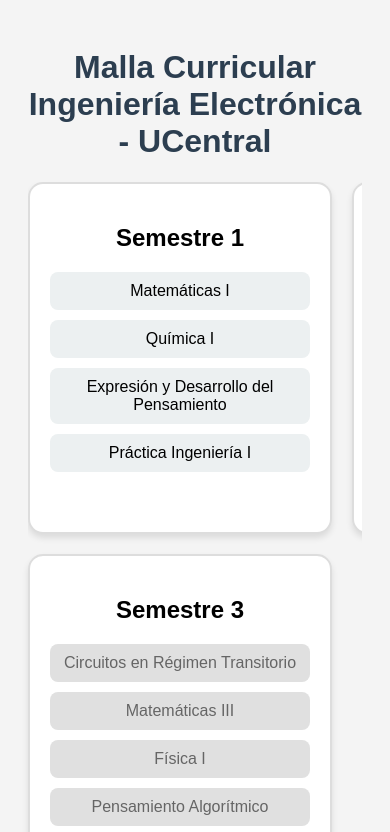
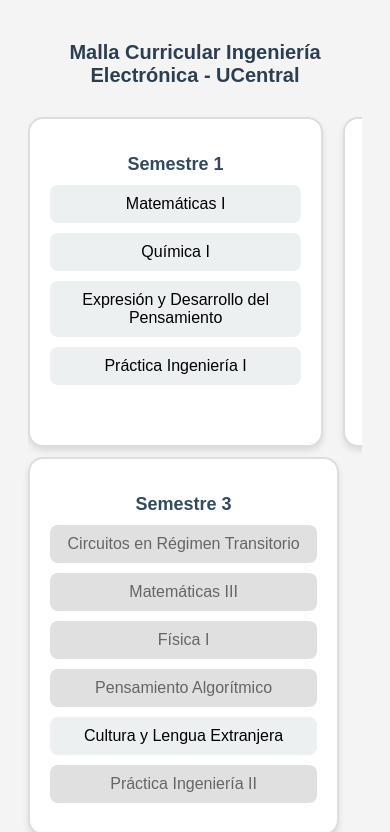
Before and after one commit to LauraRodriguez198/malla-electronica, a plain HTML site: page index.html in a window 390 px wide. Shown: the top 832 px of the page. Drawn offline with Linux system fonts and the light colour scheme.

Commit message:
Diseño actualizado: scroll horizontal y vista responsiva

```diff
--- a/style.css
+++ b/style.css
@@ -3,60 +3,89 @@
   background-color: #f4f4f4;
   padding: 20px;
   text-align: center;
+  max-width: 100%;
+  overflow-x: hidden;
 }
 
 h1 {
   color: #2c3e50;
+  margin-bottom: 20px;
+  font-size: 24px;
 }
 
+/* Scroll horizontal de semestres */
 .grid {
   display: flex;
   flex-wrap: nowrap;
   gap: 20px;
   overflow-x: auto;
-  padding-bottom: 20px;
+  padding: 10px;
   scroll-snap-type: x mandatory;
 }
 .grid::-webkit-scrollbar {
-  height: 10px;
+  height: 8px;
 }
 .grid::-webkit-scrollbar-thumb {
   background-color: #bbb;
   border-radius: 5px;
 }
 
+/* Cada semestre como tarjeta */
 .semester {
   flex: 0 0 auto;
   scroll-snap-align: start;
-}
-.semester {
   background-color: white;
   border: 2px solid #ddd;
   border-radius: 15px;
   padding: 20px;
   width: 260px;
+  min-width: 260px;
   box-shadow: 0 4px 6px rgba(0, 0, 0, 0.1);
 }
 
+.semester h2 {
+  font-size: 18px;
+  color: #34495e;
+  margin-bottom: 10px;
+}
+
+/* Materias */
 .subject {
   background-color: #ecf0f1;
   margin: 10px 0;
   padding: 10px;
   border-radius: 8px;
   cursor: pointer;
+  transition: all 0.3s ease;
 }
 
+/* Hover */
 .subject:hover {
   background-color: #d0e6ff;
+  transform: scale(1.03);
 }
 
+/* Estado: completado */
 .subject.completed {
   text-decoration: line-through;
   background-color: #b2f2bb;
 }
 
+/* Estado: bloqueado */
 .subject.locked {
   background-color: #ccc;
   pointer-events: none;
   opacity: 0.6;
 }
+
+/* Responsivo para celulares */
+@media (max-width: 768px) {
+  .semester {
+    width: 80%;
+    min-width: 80%;
+  }
+
+  h1 {
+    font-size: 20px;
+  }
+}
```
